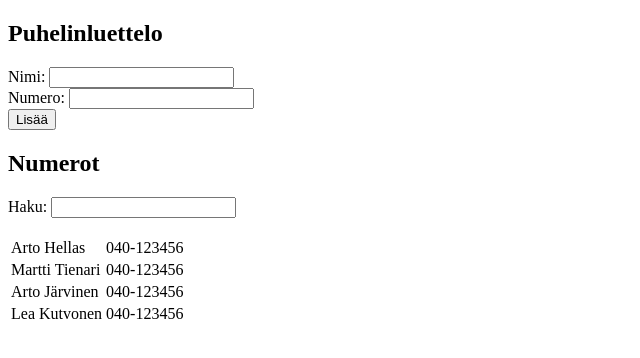
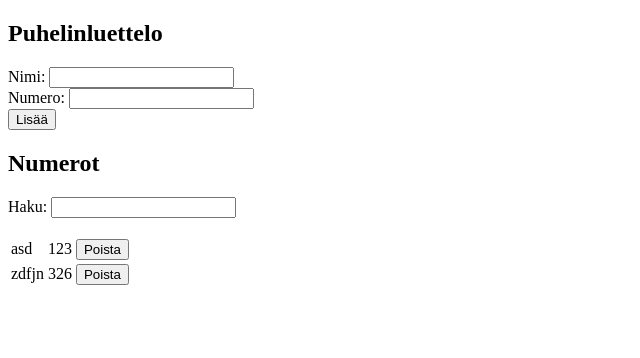
Before and after one commit to t4sm5n/fullstackopen, a React (Create React App) app in the folder osa2/puhelinluettelo/: page / in a window 1280 px wide. Shown: the top 358 px of the page, without its empty margins (0-640 px from the left). Built offline with nearby package versions, Linux system fonts and the light colour scheme; data requests are answered from the project's data file.

Commit message:
Stash files temporarily while switching workstations

```diff
--- a/osa2/puhelinluettelo/db.json
+++ b/osa2/puhelinluettelo/db.json
@@ -1,23 +1,13 @@
 {
   "persons": [
     {
-      "name": "Arto Hellas",
-      "number": "040-123456",
+      "name": "asd",
+      "number": "123",
       "id": 1
     },
     {
-      "name": "Martti Tienari",
-      "number": "040-123456",
-      "id": 2
-    },
-    {
-      "name": "Arto Järvinen",
-      "number": "040-123456",
-      "id": 3
-    },
-    {
-      "name": "Lea Kutvonen",
-      "number": "040-123456",
+      "name": "zdfjn",
+      "number": "326",
       "id": 4
     }
   ]
--- a/osa2/puhelinluettelo/src/App.js
+++ b/osa2/puhelinluettelo/src/App.js
@@ -58,15 +58,26 @@ export default class App extends React.Component {
 
     handleNameChange = ( event ) => {
         this.setState({ newName: event.target.value });
-    }
+    };
 
     handeNumberChange = ( event ) => {
         this.setState({ newNumber: event.target.value });
-    }
+    };
 
     handleSearchNameChange = ( event ) => {
         this.setState({ searchName: event.target.value });
-    }
+    };
+
+    onDeleteClick = ( id ) => {
+        return () => {
+            let name = this.state.persons.find( person => person.id === id ).name
+            if( window.confirm( `Poistetaanko ${ name }?` ) ) {
+                personService
+                    .remove( id )
+                    .then( this.setState( { persons: this.state.persons.filter( person => person.id !== id ) } ) );
+            }
+        }
+    };
 
     render() {
         const namesToShow =
@@ -89,7 +100,8 @@ export default class App extends React.Component {
                                 onSearchNameChange={ this.handleSearchNameChange } />
 
                 <br/>
-                <PersonsTable   phoneBook={ namesToShow } />
+                <PersonsTable   phoneBook={ namesToShow }
+                                onDeleteClick={ this.onDeleteClick } />
 
             </div>
         );
--- a/osa2/puhelinluettelo/src/components/PersonsTable.js
+++ b/osa2/puhelinluettelo/src/components/PersonsTable.js
@@ -9,6 +9,7 @@ export default class PersonsTable extends React.Component {
                         <tr key={ person.id }>
                             <td>{ person.name }</td>
                             <td>{ person.number }</td>
+                            <td><button onClick={ this.props.onDeleteClick( person.id ) }>Poista</button></td>
                         </tr>
                     ) }
                 </tbody>
--- a/osa2/puhelinluettelo/src/services/persons.js
+++ b/osa2/puhelinluettelo/src/services/persons.js
@@ -12,4 +12,9 @@ const create = ( newPerson ) => {
     return request.then( response => { return response.data } );
 };
 
-export default { getAll, create };
+const remove = ( id ) => {
+    const request = axios.delete( `${ baseUrl }/${ id }` )
+    return request.then( response => response.status )
+};
+
+export default { getAll, create, remove };
```
Also changed, not shown: 1 other file (tests, documents, lock files or other folders).
